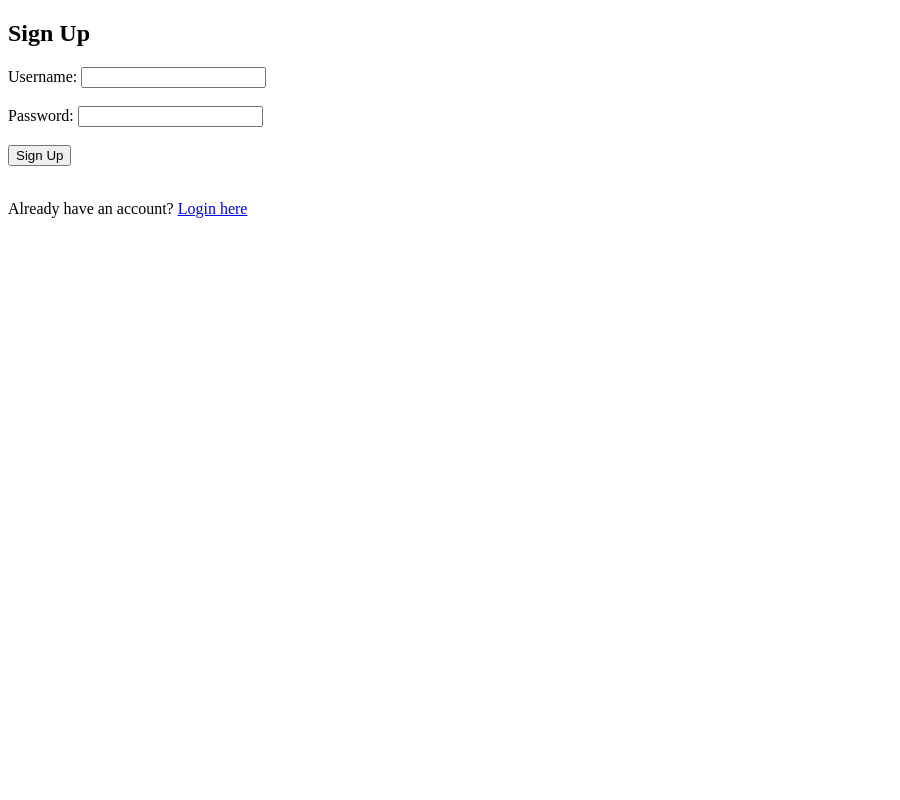
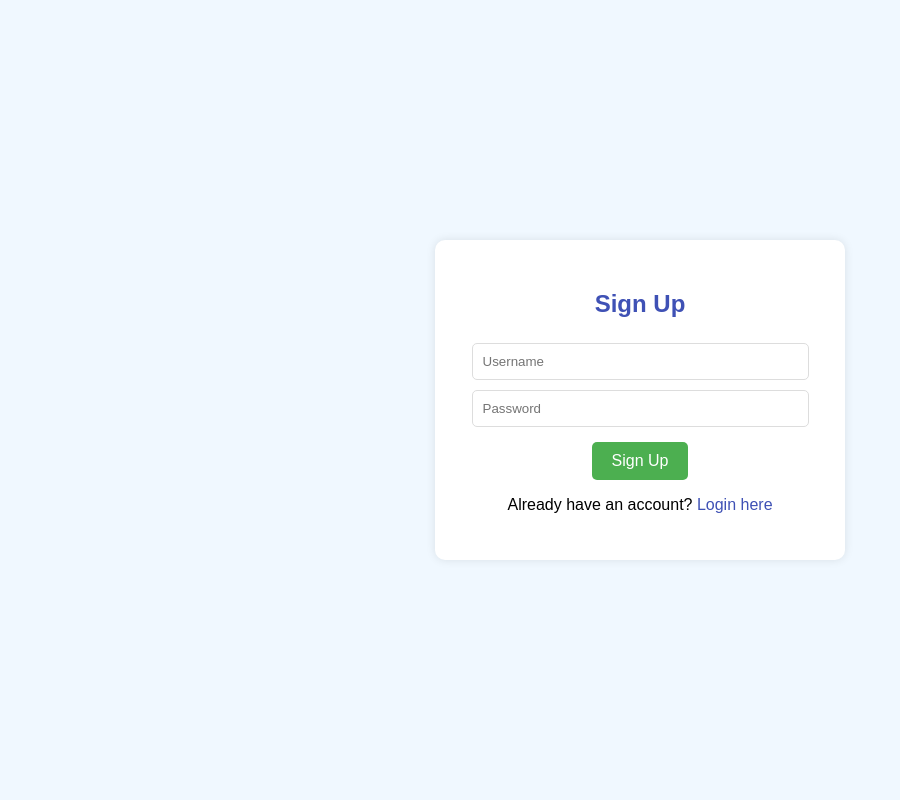
Before and after one commit to Ritesh-0001/voting-app, a Flask app: page /signup in a window 1280 px wide. Shown: the whole page, without its empty margins (0-900 px from the left). Run offline with Flask 3, Linux system fonts and the light colour scheme.

Commit message:
Update signup.html

```diff
--- a/Flaskk/templates/signup.html
+++ b/Flaskk/templates/signup.html
@@ -1,4 +1,4 @@
-<!DOCTYPE html>
+<!-- <!DOCTYPE html>
 <html>
 <head>
     <title>Sign Up - Vote</title>
@@ -17,3 +17,86 @@
     <p>Already have an account? <a href="/login">Login here</a></p>
 </body>
 </html>
+ -->
+
+ <!DOCTYPE html>
+<html>
+<head>
+    <title>Sign Up - Vote</title>
+    <style>
+        body {
+            font-family: Arial, sans-serif;
+            background-color: #f0f8ff;
+            text-align: center;
+            margin: 0;
+            padding: 0;
+            display: flex;
+            justify-content: center;
+            align-items: center;
+            height: 100vh;
+        }
+        .container {
+            background-color: white;
+            padding: 30px;
+            border-radius: 10px;
+            box-shadow: 0 0 10px rgba(0,0,0,0.1);
+            width: 350px;
+        }
+        h2 {
+            color: #3f51b5;
+            margin-bottom: 20px;
+        }
+        input[type="text"], input[type="password"] {
+            width: 90%;
+            padding: 10px;
+            margin: 5px 0;
+            border: 1px solid #ddd;
+            border-radius: 5px;
+        }
+        button {
+            background-color: #4caf50;
+            color: white;
+            border: none;
+            padding: 10px 20px;
+            margin-top: 10px;
+            border-radius: 5px;
+            cursor: pointer;
+            font-size: 16px;
+        }
+        button:hover {
+            background-color: #388e3c;
+        }
+        .error {
+            color: #f44336;
+            margin-top: 10px;
+        }
+        a {
+            color: #3f51b5;
+            text-decoration: none;
+        }
+        a:hover {
+            text-decoration: underline;
+        }
+    </style>
+</head>
+<body>
+    <div class="container">
+        <h2>Sign Up</h2>
+        <form method="POST">
+            <div>
+                <input type="text" name="username" placeholder="Username" required>
+            </div>
+            <div>
+                <input type="password" name="password" placeholder="Password" required>
+            </div>
+            <button type="submit">Sign Up</button>
+        </form>
+
+        {% if error %}
+            <p class="error">{{ error }}</p>
+        {% endif %}
+
+        <p>Already have an account? <a href="/login">Login here</a></p>
+    </div>
+</body>
+</html>
```
